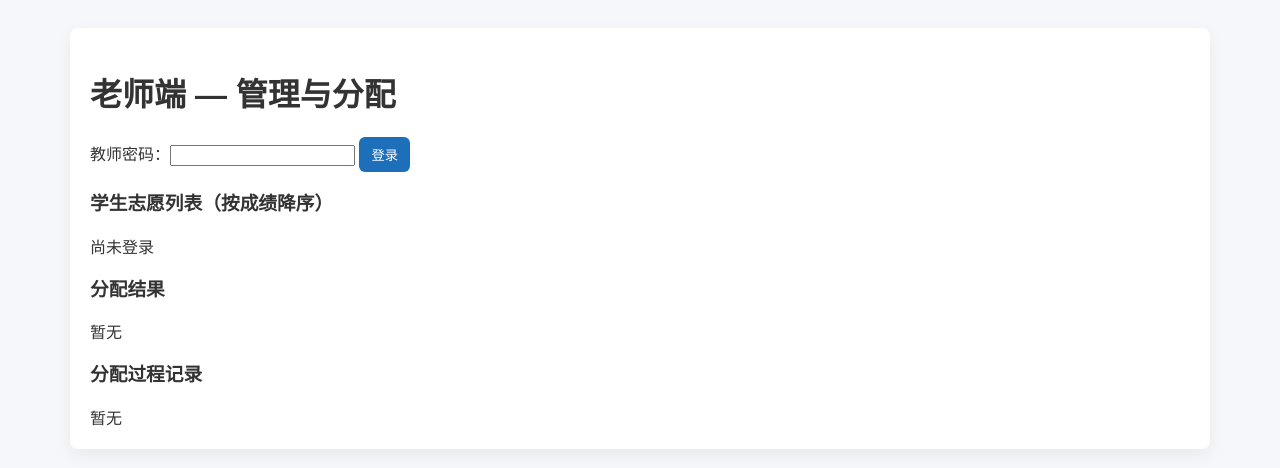
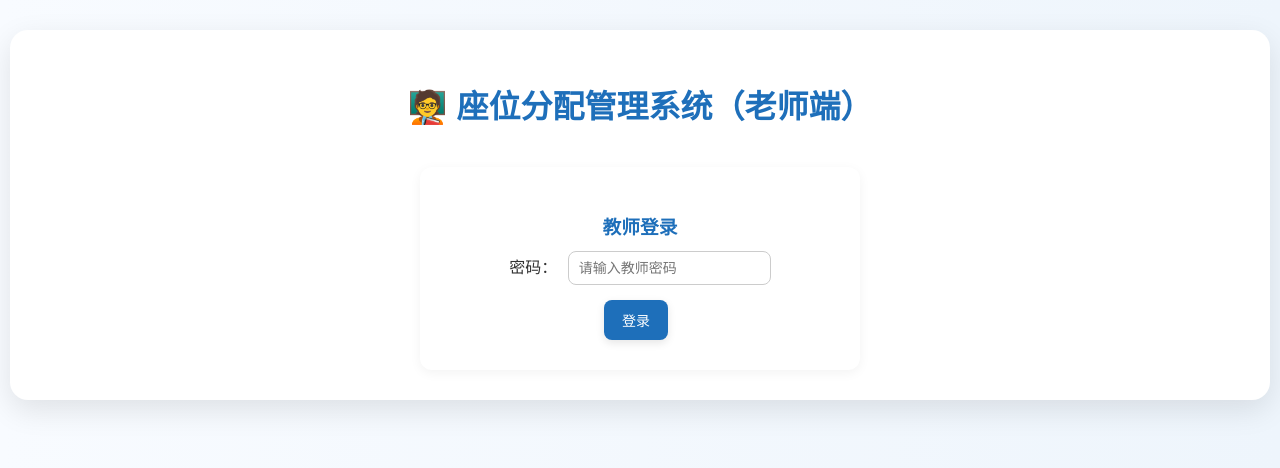
Before and after one commit to hanmoselsct/seat-allocation, a Flask app: page /teacher in a window 1280 px wide. Shown: the top 468 px of the page. Run offline with Flask 3, Linux system fonts and the light colour scheme.

Commit message:
Update teacher.html

```diff
--- a/templates/teacher.html
+++ b/templates/teacher.html
@@ -3,41 +3,163 @@
 <head>
   <meta charset="utf-8"/>
   <meta name="viewport" content="width=device-width,initial-scale=1"/>
-  <title>老师 - 座位分配管理</title>
+  <title>老师端 - 座位分配管理系统</title>
   <link rel="stylesheet" href="/static/style.css">
   <style>
-    body{font-family: "Microsoft YaHei",sans-serif;padding:20px;background:#f5f7fa}
-    .container{max-width:1100px;margin:0 auto;background:#fff;padding:20px;border-radius:8px}
-    button{padding:8px 12px;border-radius:6px;border:none;background:#1e6fba;color:#fff;cursor:pointer}
-    table{width:100%;border-collapse:collapse}
-    th,td{border:1px solid #eee;padding:8px;text-align:left}
+    body {
+      font-family: "Microsoft YaHei", sans-serif;
+      background: linear-gradient(to right, #f8fbff, #eef5fc);
+      margin: 0;
+      padding: 0;
+      color: #333;
+    }
+
+    .container {
+      max-width: 1200px;
+      margin: 30px auto;
+      background: #fff;
+      padding: 30px;
+      border-radius: 18px;
+      box-shadow: 0 10px 30px rgba(0,0,0,0.1);
+    }
+
+    h1 {
+      color: #1e6fba;
+      text-align: center;
+      margin-bottom: 25px;
+    }
+
+    h3 {
+      color: #1e6fba;
+      margin-top: 25px;
+      margin-bottom: 12px;
+    }
+
+    /* 按钮样式 */
+    button {
+      background-color: #1e6fba;
+      border: none;
+      color: #fff;
+      padding: 10px 18px;
+      border-radius: 8px;
+      font-size: 14px;
+      margin-right: 8px;
+      cursor: pointer;
+      transition: 0.2s;
+      box-shadow: 0 3px 8px rgba(0,0,0,0.1);
+    }
+    button:hover {
+      background-color: #155a9e;
+      transform: translateY(-1px);
+    }
+    button:active {
+      transform: scale(0.98);
+    }
+
+    #assignBtn { background: #28a745; }
+    #resetBtn { background: #6c757d; }
+    #logoutBtn { background: #dc3545; }
+
+    input[type=password] {
+      padding: 8px 10px;
+      border-radius: 8px;
+      border: 1px solid #ccc;
+      font-size: 14px;
+      margin-left: 6px;
+    }
+    input:focus { outline: none; border-color: #1e6fba; }
+
+    .card {
+      background: #fff;
+      padding: 20px;
+      border-radius: 12px;
+      box-shadow: 0 3px 12px rgba(0,0,0,0.05);
+      margin-top: 20px;
+    }
+
+    /* 表格美化 */
+    table {
+      width: 100%;
+      border-collapse: collapse;
+      background: #f9fbff;
+      border-radius: 10px;
+      overflow: hidden;
+      box-shadow: 0 2px 10px rgba(0,0,0,0.05);
+    }
+    th {
+      background: #1e6fba;
+      color: #fff;
+      padding: 10px;
+      text-align: center;
+    }
+    td {
+      border-bottom: 1px solid #eaeaea;
+      padding: 8px 10px;
+      text-align: center;
+    }
+    tr:nth-child(even) {
+      background: #f4f8ff;
+    }
+
+    #loginArea {
+      text-align: center;
+      margin-top: 40px;
+    }
+
+    #loginMsg {
+      color: #dc3545;
+      display: block;
+      margin-top: 10px;
+    }
+
+    ol {
+      padding-left: 25px;
+      line-height: 1.7;
+    }
   </style>
 </head>
+
 <body>
   <div class="container">
-    <h1>老师端 — 管理与分配</h1>
+    <h1>🧑‍🏫 座位分配管理系统（老师端）</h1>
 
     <div id="loginArea">
-      <label>教师密码：<input type="password" id="teacherPw" /></label>
-      <button id="loginBtn">登录</button>
-      <span id="loginMsg" style="margin-left:10px;color:#888"></span>
+      <div class="card" style="max-width:400px; margin:auto;">
+        <h3>教师登录</h3>
+        <label>
+          密码：
+          <input type="password" id="teacherPw" placeholder="请输入教师密码" />
+        </label>
+        <div style="margin-top:15px;">
+          <button id="loginBtn">登录</button>
+        </div>
+        <span id="loginMsg"></span>
+      </div>
     </div>
 
-    <div id="controlArea" style="display:none;margin-top:12px">
-      <button id="refreshBtn">刷新学生列表</button>
-      <button id="assignBtn" style="background:#28a745">开始模拟分配</button>
-      <button id="resetBtn" style="background:#6c757d">重置所有数据</button>
-      <button id="logoutBtn" style="background:#dc3545">登出</button>
+    <div id="controlArea" style="display:none;">
+      <div class="card" style="text-align:center;">
+        <button id="refreshBtn">刷新学生列表</button>
+        <button id="assignBtn">开始分配</button>
+        <button id="resetBtn">清空数据</button>
+        <button id="logoutBtn">退出登录</button>
+      </div>
+
+      <div class="card">
+        <h3>学生志愿列表（按成绩降序）</h3>
+        <div id="studentsArea">暂无数据</div>
+      </div>
+
+      <div class="card">
+        <h3>分配结果</h3>
+        <div id="resultsArea">暂无结果</div>
+      </div>
+
+      <div class="card">
+        <h3>分配过程记录</h3>
+        <div id="processArea">暂无记录</div>
+      </div>
     </div>
-
-    <h3 style="margin-top:16px">学生志愿列表（按成绩降序）</h3>
-    <div id="studentsArea">尚未登录</div>
-
-    <h3 style="margin-top:16px">分配结果</h3>
-    <div id="resultsArea">暂无</div>
-
-    <h3 style="margin-top:16px">分配过程记录</h3>
-    <div id="processArea">暂无</div>
   </div>
 
 <script>
@@ -51,16 +173,17 @@
   }
 
   document.getElementById('loginBtn').addEventListener('click', async ()=>{
-    const pw = document.getElementById('teacherPw').value;
+    const pw = document.getElementById('teacherPw').value.trim();
     const r = await login(pw);
+    const msg = document.getElementById('loginMsg');
     if(r.ok){
       document.getElementById('loginArea').style.display='none';
       document.getElementById('controlArea').style.display='block';
+      msg.textContent = '';
       loadStudents();
       loadResults();
-      document.getElementById('loginMsg').textContent = '';
     } else {
-      document.getElementById('loginMsg').textContent = '密码错误';
+      msg.textContent = '密码错误，请重试';
     }
   });
 
@@ -72,7 +195,7 @@
 
   document.getElementById('refreshBtn').addEventListener('click', loadStudents);
   document.getElementById('assignBtn').addEventListener('click', async ()=>{
-    if(!confirm('确认开始模拟分配？')) return;
+    if(!confirm('确认开始分配？')) return;
     const res = await fetch('/api/assign', {method:'POST', headers:{'Content-Type':'application/json'}, body: JSON.stringify({})});
     const data = await res.json();
     if(data.ok){
@@ -81,22 +204,26 @@
       loadResults();
       if(data.process) renderProcess(data.process);
     } else {
-      alert(data.error || '分配失败（请确认已登录）');
+      alert(data.error || '分配失败');
     }
   });
 
   document.getElementById('resetBtn').addEventListener('click', async ()=>{
-    if(!confirm('确认重置所有数据？')) return;
+    if(!confirm('确认清空所有数据？')) return;
     const res = await fetch('/api/reset', {method:'POST', headers:{'Content-Type':'application/json'}, body: JSON.stringify({})});
     const d = await res.json();
-    if(d.ok){ alert('已重置'); loadStudents(); loadResults(); document.getElementById('processArea').innerText='暂无'; }
-    else alert('重置失败');
+    if(d.ok){
+      alert('已清空');
+      loadStudents();
+      loadResults();
+      document.getElementById('processArea').innerText='暂无记录';
+    }
   });
 
   async function loadStudents(){
     const res = await fetch('/api/students');
     if(res.status===401){
-      alert('未登录或认证失败，请重新登录');
+      alert('未登录，请重新输入密码');
       document.getElementById('loginArea').style.display='block';
       document.getElementById('controlArea').style.display='none';
       return;
@@ -107,7 +234,7 @@
     let html = '<table><tr><th>姓名</th><th>成绩</th><th>志愿(前3)</th><th>录取</th></tr>';
     data.students.forEach(s=>{
       const first3 = s.volunteers.slice(0,3).join('; ');
-      html += `<tr><td>${s.name}</td><td>${s.score}</td><td>${first3}${s.volunteers.length>3? ' ...':''}</td><td>${s.admitted || ''}</td></tr>`;
+      html += `<tr><td>${s.name}</td><td>${s.score}</td><td>${first3}${s.volunteers.length>3?'...':''}</td><td>${s.admitted || ''}</td></tr>`;
     });
     html += '</table>';
     area.innerHTML = html;
@@ -118,7 +245,7 @@
     const data = await res.json();
     const area = document.getElementById('resultsArea');
     if(!data.results || data.results.length===0){ area.innerText='暂无结果'; return; }
-    let html = '<table><tr><th>姓名</th><th>成绩</th><th>录取</th></tr>';
+    let html = '<table><tr><th>姓名</th><th>成绩</th><th>录取排位</th></tr>';
     data.results.forEach(r=>{
       html += `<tr><td>${r.name}</td><td>${r.score}</td><td>${r.admitted || '未录取'}</td></tr>`;
     });
@@ -128,15 +255,14 @@
 
   function renderProcess(process){
     const area = document.getElementById('processArea');
-    if(!process || process.length===0){ area.innerText = '暂无分配过程记录'; return; }
+    if(!process || process.length===0){ area.innerText = '暂无记录'; return; }
     let html = '<ol>';
     process.forEach(p=>{
-      html += `<li>${p.student} (${p.score}) -> ${p.volunteer} : ${p.result}</li>`;
+      html += `<li>${p.student}（${p.score}分）→ ${p.volunteer}：${p.result}</li>`;
     });
     html += '</ol>';
     area.innerHTML = html;
   }
-
 </script>
 </body>
 </html>
```
